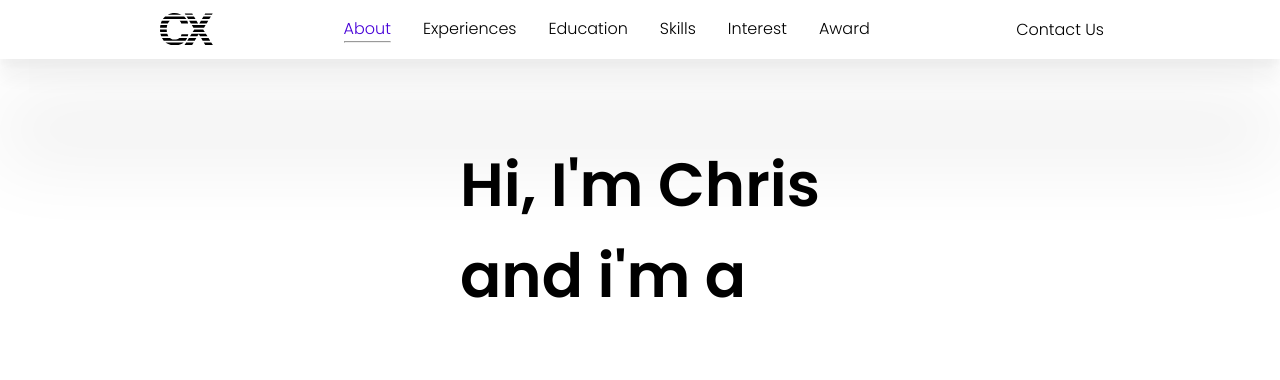
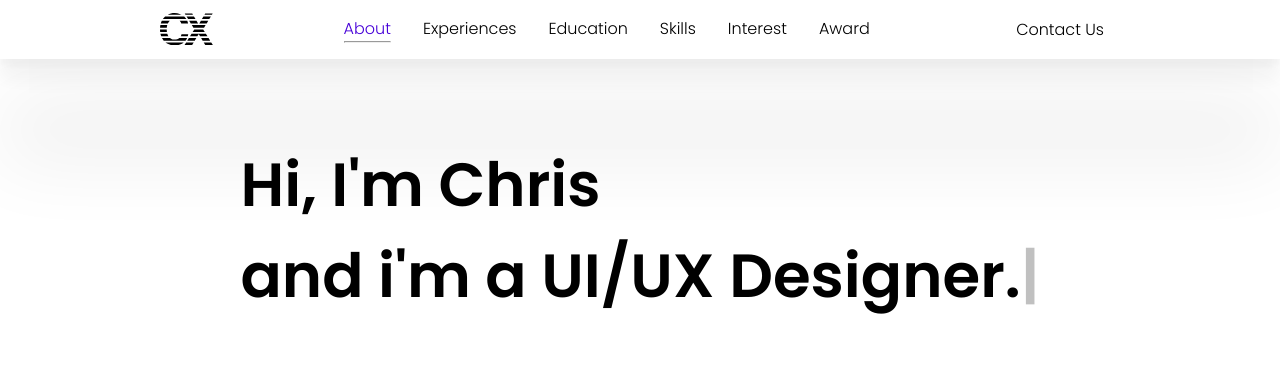
Before and after one commit to Hidee25/FinalProject_Hacktiv8, a website: page index.html in a window 1280 px wide. Shown: the top 380 px of the page. Drawn offline with nearby package versions, Linux system fonts and the light colour scheme.

Commit message:
Update index.html

```diff
--- a/index.html
+++ b/index.html
@@ -63,7 +63,7 @@
     </footer>
 
 
-    <script src="node_modules/typed.js/dist/typed.umd.js" type="module"></script>
+    <script src="https://unpkg.com/typed.js@2.0.16/dist/typed.umd.js"></script>
     <script>
         var typed = new Typed('#typed', {
             strings: [
```
